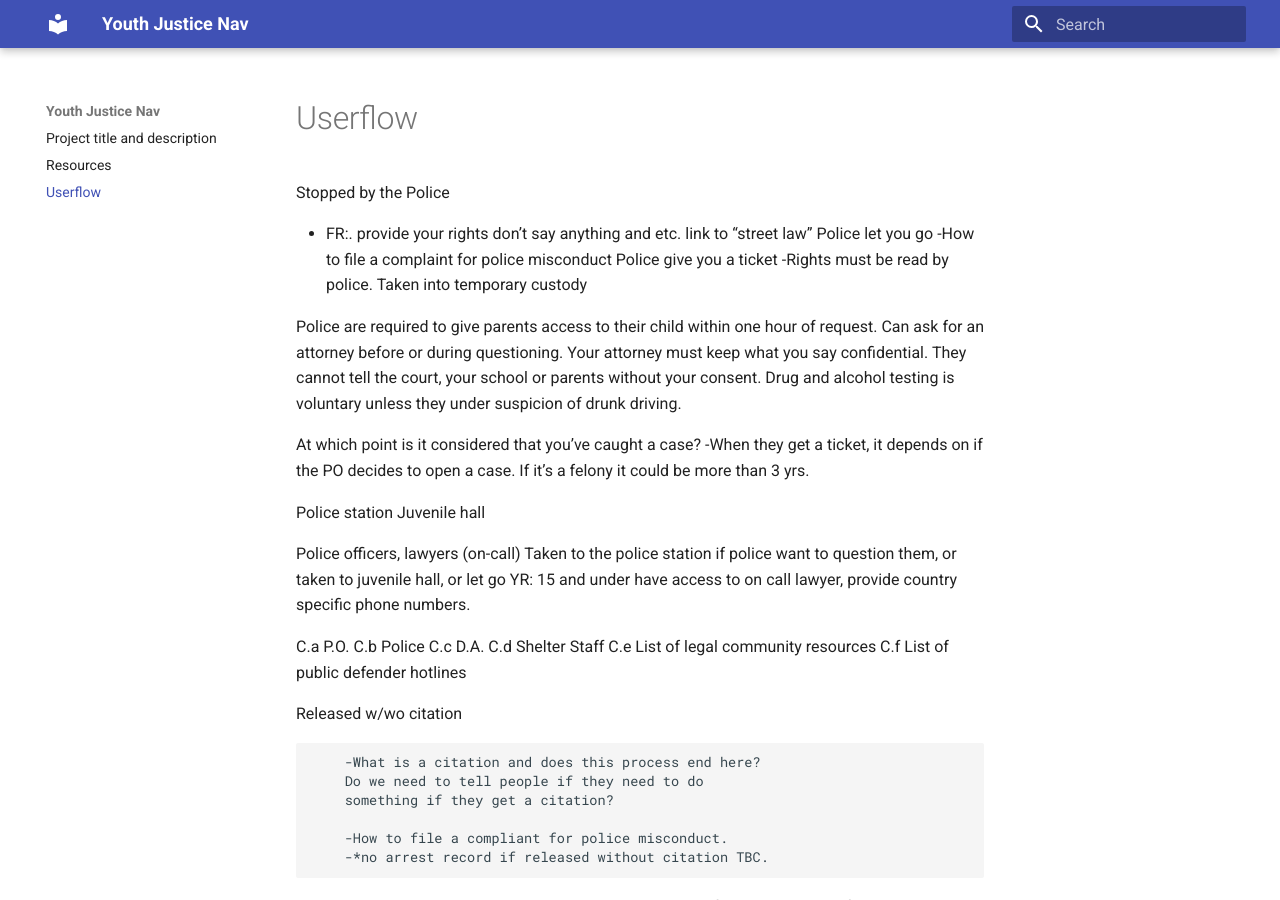
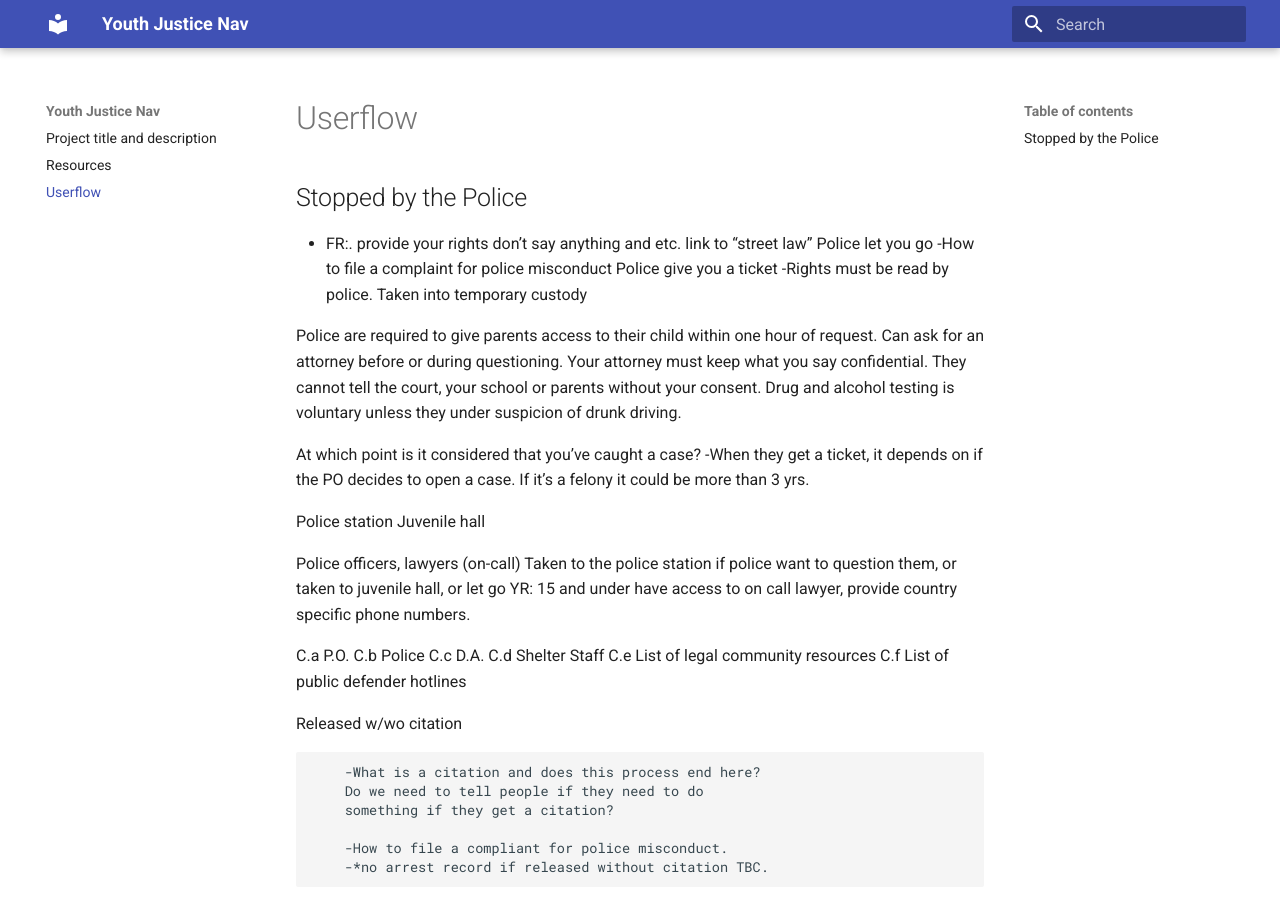
Before and after one commit to hackforla/youthjusticenav-info, an MkDocs documentation site: the page built from docs/userflow.md, in a window 1280 px wide and 900 px high. Built offline with MkDocs 1.6.1 and Material for MkDocs 9.7.7, drawn with Linux system fonts in a browser that asks for light colours.

Commit message:
Update userflow.md

```diff
--- a/docs/userflow.md
+++ b/docs/userflow.md
@@ -1,4 +1,4 @@
-Stopped by the Police
+## Stopped by the Police
 
 -  FR:. provide your rights don’t say anything and etc. link to “street law”
 Police let you go											-How to file a complaint for police misconduct
```
